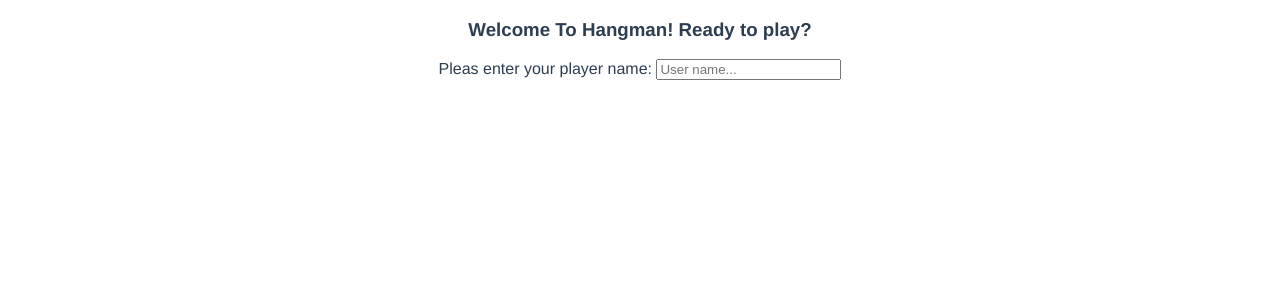
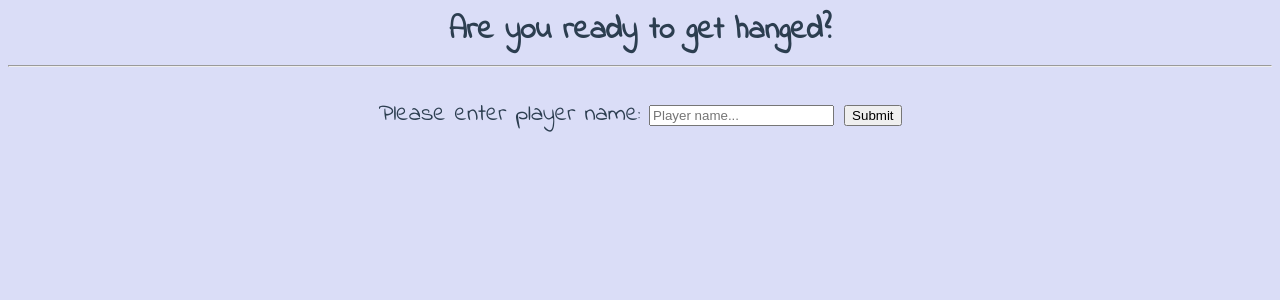
Before and after one commit to Gusmantas/Hangman, a Vue app in the folder client/: page /#/ in a window 1280 px wide. Shown: the top 300 px of the page. Built offline with nearby package versions, Linux system fonts and the light colour scheme; no server answers.

Commit message:
some refactoring

```diff
--- a/client/src/App.vue
+++ b/client/src/App.vue
@@ -5,12 +5,17 @@
 </template>
 
 <style lang="scss">
+@import url('https://fonts.googleapis.com/css2?family=Indie+Flower&display=swap');
 #app {
-  font-family: Avenir, Helvetica, Arial, sans-serif;
+  font-family: Indie Flower, Helvetica, Arial, sans-serif;
+  font-size: 1.5rem;
   -webkit-font-smoothing: antialiased;
   -moz-osx-font-smoothing: grayscale;
   text-align: center;
   color: #2c3e50;
+
 }
-
+body{
+  background-color: rgb(218, 221, 247);
+}
 </style>
--- a/client/src/components/GameBoard.vue
+++ b/client/src/components/GameBoard.vue
@@ -1,17 +1,19 @@
 <template>
   <main>
     <h1>Guesses left: {{ guessesLeft }}</h1>
-    <div v-if="!playerHasWon && guessesLeft !== 0">
+    <div id="content-wrapper" v-if="!playerHasWon && guessesLeft !== 0">
       <div id="secret-word">
-        <h1 v-for="(value, i) in gameWordLetters" :key="i">
-          {{ value }}
+        <h1 v-for="(underscore, i) in maskedLetters" :key="i">
+          {{ underscore }}
         </h1>
+      </div>
         <button v-if="gameWord.hint" @click="displayHint">Hint</button>
-      </div>
+        <h3>{{hint}}</h3>
       <keyboard @validateLetter="validateLetter" />
     </div>
     <span v-if="playerHasWon">
       <h3>Congrats! You win!</h3>
+      <h3>Secret word was: {{ gameWord.word.toUpperCase() }}</h3>
       <button @click="changeStep">Play Again?</button>
     </span>
     <span v-if="guessesLeft === 0">
@@ -32,9 +34,10 @@ export default {
   data() {
     return {
       playerGuess: "",
-      gameWordLetters: [],
+      maskedLetters: [],
       playerHasWon: false,
       guessesLeft: 10,
+      hint: '',
     };
   },
   computed: {
@@ -43,7 +46,7 @@ export default {
     },
   },
   created() {
-    this.gameWordLetters = [...this.gameWord.word].map(() => "_");
+    this.maskedLetters = [...this.gameWord.word].map(() => "_");
   },
   methods: {
     validateLetter(letter) {
@@ -58,12 +61,13 @@ export default {
         if (this.gameWord.word[i] === playerGuess) indices.push(i);
       }
       for (let indice of indices) {
-        this.gameWordLetters[indice] = playerGuess.toUpperCase();
+        this.maskedLetters[indice] = playerGuess.toUpperCase();
       }
 
-      if (!this.gameWordLetters.includes("_")) this.playerHasWon = true;
+      if (!this.maskedLetters.includes("_")) this.playerHasWon = true;
     },
     displayHint() {
+      this.hint = this.gameWord.hint;
       console.log(this.gameWord.hint);
     },
     changeStep() {
@@ -81,4 +85,5 @@ export default {
     padding: 15px;
   }
 }
+
 </style>
--- /dev/null
+++ b/client/src/components/PlayerNameInput.vue
@@ -0,0 +1,38 @@
+<template>
+  <div id="username-input">
+    <label for="username">Please enter player name: </label>
+    <input
+      v-model="playerName"
+      name="username"
+      type="text"
+      placeholder="Player name..."
+    />
+    <button @click="submitPlayerName">Submit</button>
+  </div>
+</template>
+
+<script>
+export default {
+  data() {
+    return {
+      playerName: "",
+    };
+  },
+
+  methods: {
+    submitPlayerName() {
+      this.$store.commit("setPlayerName", this.playerName);
+      this.changeStep();
+    },
+    changeStep() {
+      this.$emit("nextStep", "UserControls");
+    },
+  },
+};
+</script>
+
+<style>
+button {
+  margin-left: 10px;
+}
+</style>
--- a/client/src/components/UserControls.vue
+++ b/client/src/components/UserControls.vue
@@ -1,16 +1,6 @@
 <template>
-  <div id="content">
-    <div id="username-input">
-      <label for="username">Pleas enter your player name: </label>
-      <input
-        v-model="username"
-        name="username"
-        type="text"
-        placeholder="User name..."
-      />
-    </div>
-
-    <div v-if="username">
+  <main>
+    <div>
       <h3 id="info">Enter your own word or choose a random existing word:</h3>
       <label for="input-word">Your Word: </label>
       <input v-model="enteredWord.word" type="text" name="input-word" />
@@ -29,14 +19,13 @@
         Start Game!
       </button>
     </div>
-  </div>
+  </main>
 </template>
 
 <script>
 export default {
   data() {
     return {
-      username: "",
       enteredWord: {
         word: null,
         hint: null,
@@ -63,7 +52,6 @@ export default {
     },
 
     async startGame() {
-      this.$store.commit("setUsername", this.username);
       let gameWord = {
         word: "",
         hint: "",
@@ -109,5 +97,16 @@ export default {
 };
 </script>
 
-<style>
+<style lang="scss" scoped>
+  #username-input{
+    label{
+      font-weight: 600px;
+    }
+    input{
+      width: 15%;
+      padding: 5px;
+      border-radius: 3px;
+      border: 1px solid;
+    }
+  }
 </style>
--- a/client/src/store/index.js
+++ b/client/src/store/index.js
@@ -4,7 +4,7 @@ export default createStore({
   state: {
     words: [],
     scores: [],
-    username: '',
+    playerName: '',
     gameWord: ''
   },
   mutations: {
@@ -14,8 +14,8 @@ export default createStore({
     setScores(state, scores) {
       state.scores = scores
     },
-    setUsername(state, username) {
-      state.username = username
+    setPlayerName(state, name) {
+      state.playerName = name
     },
     setGameWord(state, word) {
       state.gameWord = word
--- a/client/src/views/Home.vue
+++ b/client/src/views/Home.vue
@@ -1,6 +1,7 @@
 <template>
-  <main class="home">
-    <h3>Welcome To Hangman! Ready to play?</h3>
+  <main>
+    <header>Are you ready to get hanged?</header>
+    <hr />
     <component @nextStep="changeStep" :is="selectedComponent"> </component>
   </main>
 </template>
@@ -8,16 +9,18 @@
 <script>
 import UserControls from "../components/UserControls.vue";
 import GameBoard from "../components/GameBoard.vue";
+import PlayerNameInput from "../components/PlayerNameInput.vue"
 
 export default {
   name: "Home",
   components: {
     UserControls,
     GameBoard,
+    PlayerNameInput
   },
   data() {
     return {
-      selectedComponent: "UserControls",
+      selectedComponent: "PlayerNameInput",
     };
   },
   created() {
@@ -30,3 +33,13 @@ export default {
   },
 };
 </script>
+
+<style lang="scss" scoped>
+  header{
+    font-size: 1.3em;
+    font-weight: bold;
+  }
+  hr{
+    margin-bottom: 30px;
+  }
+</style>
```
Also changed, not shown: 1 other file (tests, documents, lock files or other folders).
